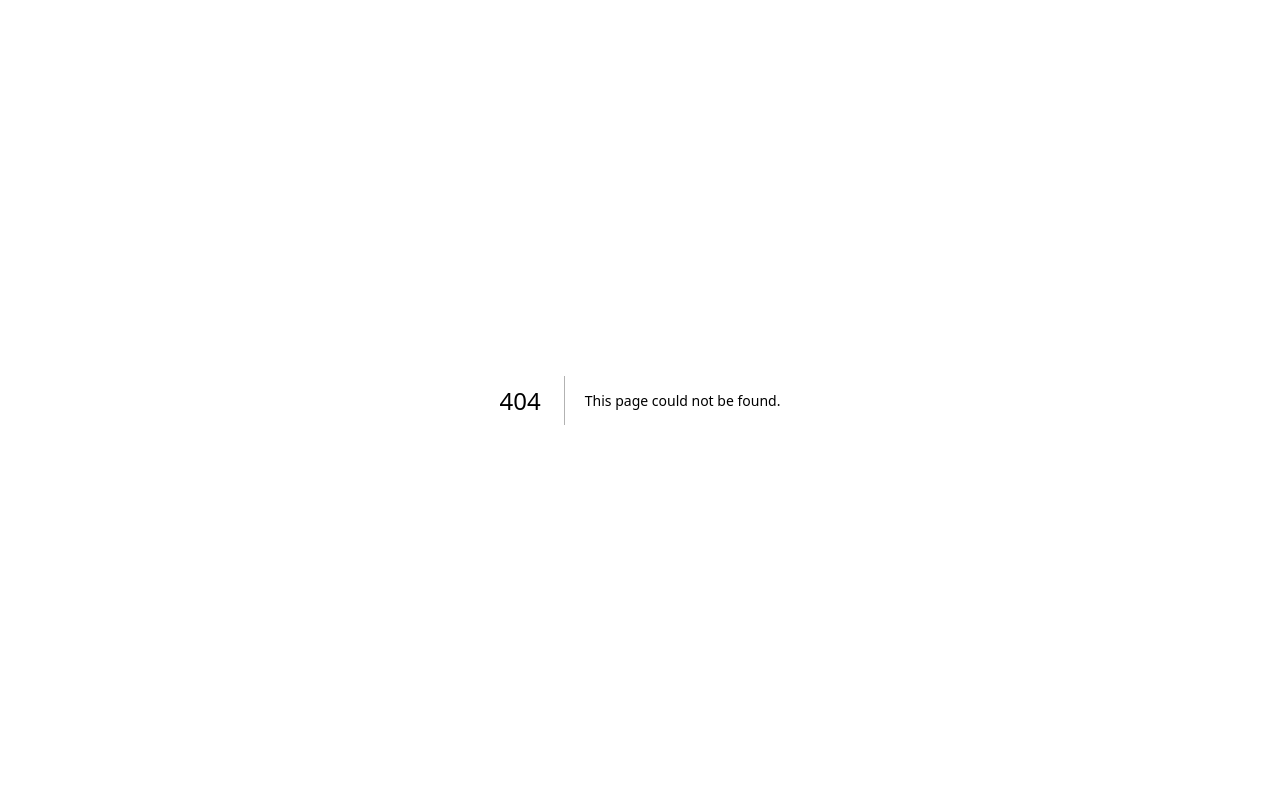
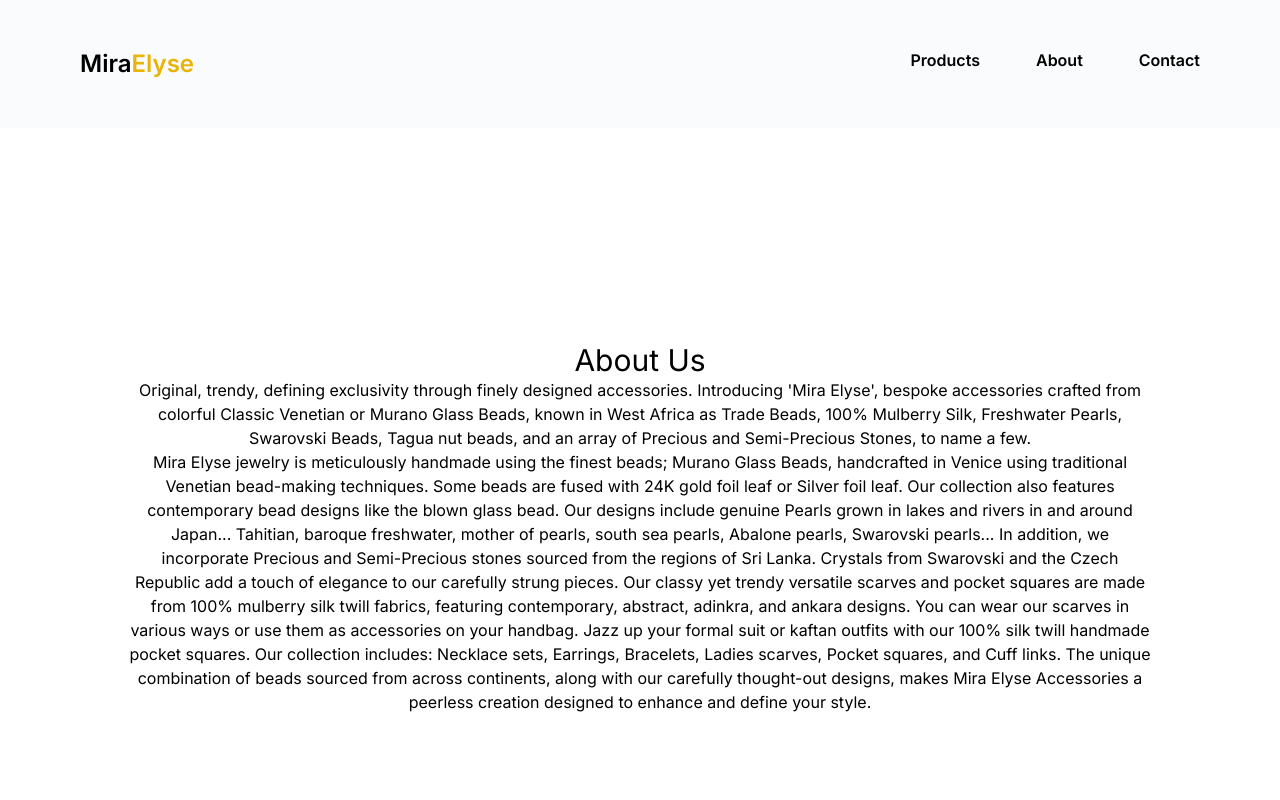
Before and after one commit to kkopoku/miraelyse, a Next.js app: page /about in a window 1280 px wide. Before the commit this address had no page. Shown: the top 800 px of the page. Built offline with nearby package versions, Linux system fonts and the light colour scheme.

Commit message:
worked on about contact and topnav

```diff
--- /dev/null
+++ b/app/about/page.js
@@ -0,0 +1,44 @@
+import TopNavigation from "@/components/TopNavigation";
+import Footer from "@/components/Footer";
+
+export default function AboutPage() {
+  return (
+    <main className="flex min-h-screen flex-col bg-white h-full text-black">
+      <TopNavigation />
+
+      <div className="flex flex-col w-full min-h-screen items-center justify-center px-32">
+        <p className="text-3xl">About Us</p>
+        <p className="text-center">
+          Original, trendy, defining exclusivity through finely designed
+          accessories. Introducing 'Mira Elyse', bespoke accessories crafted
+          from colorful Classic Venetian or Murano Glass Beads, known in West
+          Africa as Trade Beads, 100% Mulberry Silk, Freshwater Pearls,
+          Swarovski Beads, Tagua nut beads, and an array of Precious and
+          Semi-Precious Stones, to name a few. <br />
+          Mira Elyse jewelry is meticulously handmade using the finest beads;
+          Murano Glass Beads, handcrafted in Venice using traditional Venetian
+          bead-making techniques. Some beads are fused with 24K gold foil leaf
+          or Silver foil leaf. Our collection also features contemporary bead
+          designs like the blown glass bead. Our designs include genuine Pearls
+          grown in lakes and rivers in and around Japan... Tahitian, baroque
+          freshwater, mother of pearls, south sea pearls, Abalone pearls,
+          Swarovski pearls... In addition, we incorporate Precious and
+          Semi-Precious stones sourced from the regions of Sri Lanka. Crystals
+          from Swarovski and the Czech Republic add a touch of elegance to our
+          carefully strung pieces. Our classy yet trendy versatile scarves and
+          pocket squares are made from 100% mulberry silk twill fabrics,
+          featuring contemporary, abstract, adinkra, and ankara designs. You can
+          wear our scarves in various ways or use them as accessories on your
+          handbag. Jazz up your formal suit or kaftan outfits with our 100% silk
+          twill handmade pocket squares. Our collection includes: Necklace sets,
+          Earrings, Bracelets, Ladies scarves, Pocket squares, and Cuff links.
+          The unique combination of beads sourced from across continents, along
+          with our carefully thought-out designs, makes Mira Elyse Accessories a
+          peerless creation designed to enhance and define your style.
+        </p>
+      </div>
+
+      <Footer />
+    </main>
+  );
+}
--- /dev/null
+++ b/app/contact/page.js
@@ -0,0 +1,14 @@
+import TopNavigation from "@/components/TopNavigation"
+import Footer from "@/components/Footer"
+
+export default function ContactPage (){
+    return(
+        <main className="flex min-h-screen flex-col bg-white h-full text-black">
+
+            <TopNavigation />
+
+            <Footer />
+
+        </main>
+    )
+}
--- a/app/page.js
+++ b/app/page.js
@@ -7,9 +7,9 @@
 export default function Home() {
 
   const introText = [
-    "Mira Elyse is dedicated to pushing the boundaries in Jewellery making and the design of our other accessories.",
-    "Through our innovation in design and craftsmanship, we explore new frontiers of incorporating beads such as Murano Glass beads, Semi Precious stones,Swarovski beads, Freshwater Pearls and other authentic rare beads into our jewelleries. Also using different Ankara designs, contemporary abstract designs and Adinkra symbols in our exclusive ladies versatile scarves and mens pocket squares",
-    "We hold nothing back in our unique bespoke pieces. The different combination of beads in our collection from across the continents makes Mira Elyse accessories a peerless creation designed to enhance your style or give out as gift to a loved one. On the other hand our detailed designs for our scarves and pockets squares are printed on 100% mulberry silk twill fabrics with hand rolled edge finish."
+    "Mira Elyse is dedicated to pushing the boundaries in Jewellery making and the design of our other accessories. We creatively integrate Murano Glass beads, Semi Precious stones, Swarovski beads, Freshwater Pearls, and other rare authentic beads into our jewelry through innovative design and craftsmanship.",
+    "Also using different Ankara designs, contemporary abstract designs and Adinkra symbols in our exclusive ladies versatile scarves and mens pocket squares. On the other hand our detailed designs for our scarves and pockets squares are printed on 100% mulberry silk twill fabrics with hand rolled edge finish.",
+    "We hold nothing back in our unique bespoke pieces. The different combination of beads in our collection from across the continents makes Mira Elyse accessories a peerless creation designed to enhance your style or give out as gift to a loved one.",
   ]
 
   const whyChooseText = [
@@ -35,10 +35,10 @@
       />
 
       {/* Intro Text*/}
-      <div className="flex flex-col w-full items-center text-center py-20 text-slate-600">
+      <div className="flex flex-col items-center py-20 px-20">
         <p className="underline text-3xl pb-2">Ethos</p>
-        <div className="flex flex-col w-3/4 justify-center gap-3">{introText.map((text)=>{
-          return <p key={text}>{text}</p>
+        <div className="grid grid-cols-3 justify-center gap-10">{introText.map((text)=>{
+          return <div className="rounded-xl bg-slate-100 p-7 border border-slate-200 shadow-lg font-light" key={text}>{text}</div>
         })}</div>
       </div>
 
@@ -48,10 +48,10 @@
       </div>
 
       {/* Why Pick MiraElyse */}
-      <div className="flex flex-col w-full items-center text-center py-20 text-slate-600">
+      <div className="flex flex-col w-full items-center py-20 px-32">
         <p className="underline text-3xl pb-2">Why Choose MiraElyse</p>
-        <div className="flex flex-col w-3/4 justify-center gap-3">{whyChooseText.map((text)=>{
-          return <p key={text}>{text}</p>
+        <div className="grid grid-cols-4 justify-center gap-10">{whyChooseText.map((text)=>{
+          return <div className="rounded-xl bg-slate-100 p-7 border border-slate-200 shadow-lg font-light" key={text}>{text}</div>
         })}</div>
       </div>
 
--- a/components/TopNavigation.jsx
+++ b/components/TopNavigation.jsx
@@ -49,7 +49,7 @@
   ];
 
   return (
-    <div className="flex fixed w-screen py-12 px-20 bg-slate-50 bg-opacity-80 z-10 text-black font-semibold">
+    <div className="flex sticky w-screen py-12 px-20 bg-slate-50 bg-opacity-80 z-10 text-black font-semibold">
       <div className="flex flex-row basis-1/5"><Logo /></div>
       <div className="flex basis-4/5 flex-row-reverse gap-14 ">
         {navItems.map((navItem) => {
```
